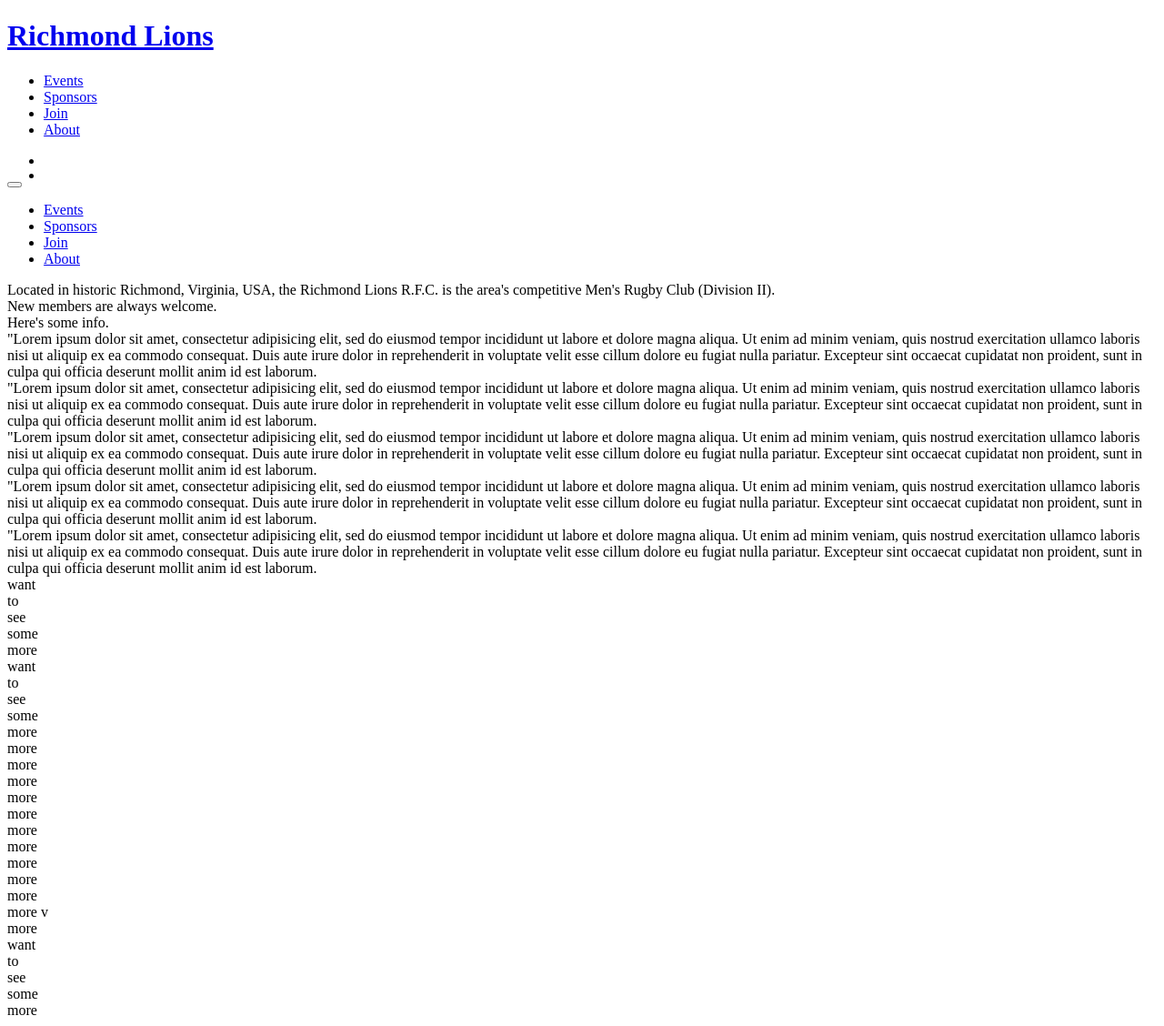
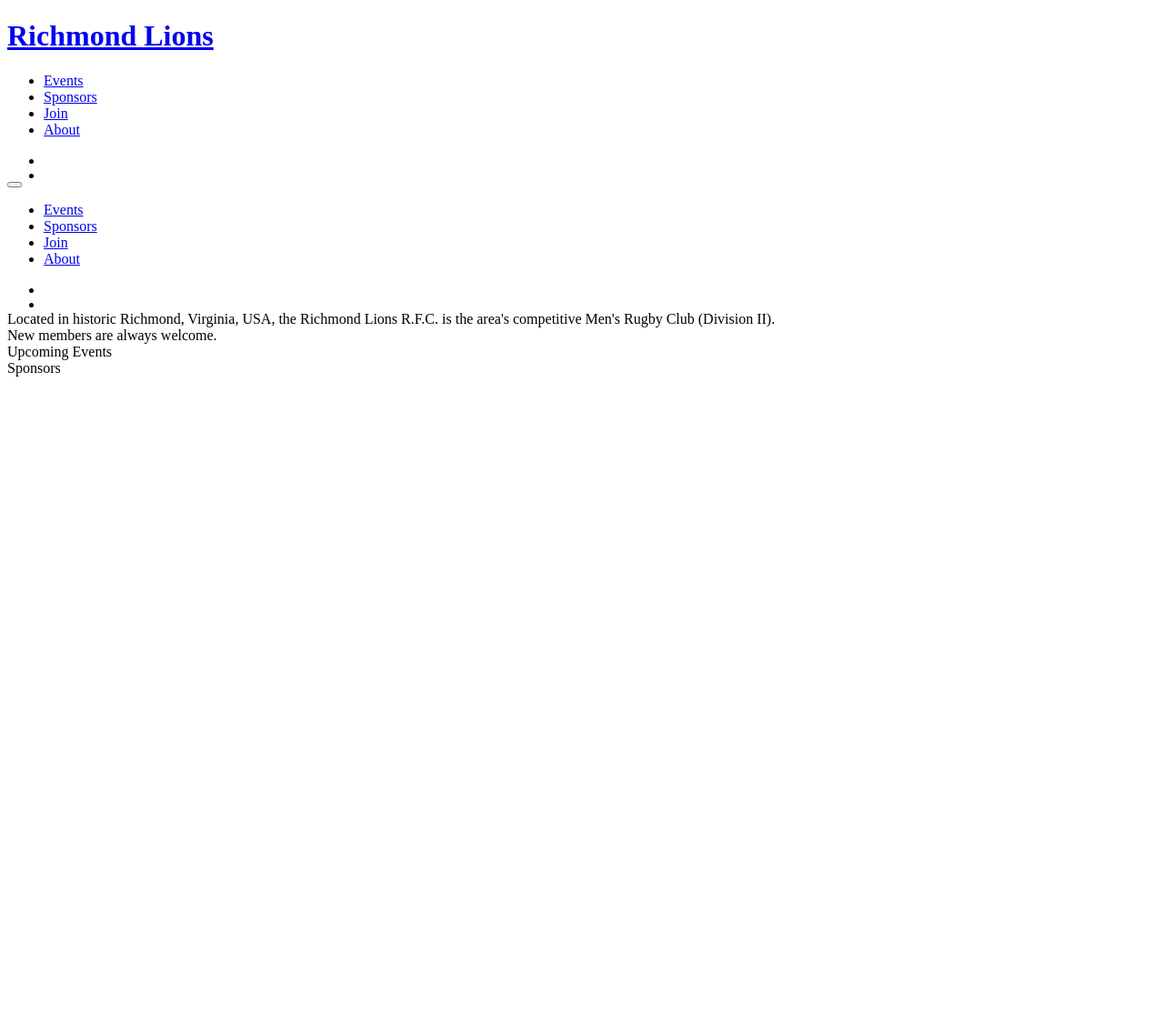
Before and after one commit to jasennett/lions-web, a Yii app: the page made by application/views/site/index.php in a window 1280 px wide. Shown: the whole page at 91% size. After the commit the page ends 414 px from the top, so only its background shows below. Run offline with PHP 8.4 and a stand-in for Yii, Linux system fonts and the light colour scheme; the template is opened without the code that fills it, so the values that code supplies are empty; some libraries are stand-ins or nearby versions.

Commit message:
Start of main page

```diff
--- a/application/controllers/SiteController.php
+++ b/application/controllers/SiteController.php
@@ -30,6 +30,7 @@
 		// renders the view file 'protected/views/site/index.php'
 		// using the default layout 'protected/views/layouts/main.php'
         $this->layout = 'main';
+//        $this->solidHeader = true;
         Yii::app()->clientScript->registerCSSFile('/css/index.css');
         Yii::app()->clientScript->registerScriptFile('/js/skrollr.min.js', CClientScript::POS_END);
         Yii::app()->clientScript->registerScriptFile('/js/main.js', CClientScript::POS_END);
--- a/application/views/site/index.php
+++ b/application/views/site/index.php
@@ -4,102 +4,51 @@
 $this->pageTitle='Richmond Lions Rugby Club'
 ?>
 
-<section class="first about">
-    <div class="content">
-        Located in historic Richmond, Virginia, USA, the Richmond Lions R.F.C. is the area's competitive Men's Rugby Club (Division II).
-        <br />
-        New members are always welcome.
+<section class="first about" data-top="background-position: 50% 0px" data-top-bottom="background-position: 50% -150px">
+    <div class="about-wrap">
+        <div class="content">
+            <nav>
+                <ul class="social">
+                    <li>
+                        <a href="http://facebook.com/RichmondLions">
+                            <div class="icon">
+                                <span class="filler"></span>
+                                <span class="logo icon-facebook-circled"></span>
+                            </div>
+                        </a>
+                    </li>
+                    <li>
+                        <a href="http://twitter.com/RichmondRugby">
+                            <div class="icon">
+                                <span class="filler"></span>
+                                <span class="logo icon-twitter-circled"></span>
+                            </div>
+                        </a>
+                    </li>
+                </ul>
+                <div class="clear"></div>
+            </nav>
+
+            <div class="about-text" data-60-top-top="color: rgba(255,255,255,1)" data-0-top-bottom="color: rgba(255,255,255,0)">
+                <div class="history">
+                    Located in historic Richmond, Virginia, USA, the Richmond Lions R.F.C. is the area's competitive Men's Rugby Club (Division II).
+                </div>
+                <div class="new-members">
+                    New members are always welcome.
+                </div>
+            </div>
+        </div>
     </div>
 </section>
 
 <section class="events">
     <div class="content">
-
+        Upcoming Events
     </div>
 </section>
 
-<section class="first about">
+<section class="sponsors">
     <div class="content">
-
+        Sponsors
     </div>
 </section>
-
-<div data-0="background-position: 50% -50px" data-600="background-position: 50% -200px" class="main-content">
-<div class="text">
-Here's some info.
-<!--<span style="display:none">-->
-<span>
-<br />
-"Lorem ipsum dolor sit amet, consectetur adipisicing elit, sed do eiusmod tempor incididunt ut labore et dolore magna aliqua. Ut enim ad minim veniam, quis nostrud exercitation ullamco laboris nisi ut aliquip ex ea commodo consequat. Duis aute irure dolor in reprehenderit in voluptate velit esse cillum dolore eu fugiat nulla pariatur. Excepteur sint occaecat cupidatat non proident, sunt in culpa qui officia deserunt mollit anim id est laborum.
-<br />
-"Lorem ipsum dolor sit amet, consectetur adipisicing elit, sed do eiusmod tempor incididunt ut labore et dolore magna aliqua. Ut enim ad minim veniam, quis nostrud exercitation ullamco laboris nisi ut aliquip ex ea commodo consequat. Duis aute irure dolor in reprehenderit in voluptate velit esse cillum dolore eu fugiat nulla pariatur. Excepteur sint occaecat cupidatat non proident, sunt in culpa qui officia deserunt mollit anim id est laborum.
-<br />
-"Lorem ipsum dolor sit amet, consectetur adipisicing elit, sed do eiusmod tempor incididunt ut labore et dolore magna aliqua. Ut enim ad minim veniam, quis nostrud exercitation ullamco laboris nisi ut aliquip ex ea commodo consequat. Duis aute irure dolor in reprehenderit in voluptate velit esse cillum dolore eu fugiat nulla pariatur. Excepteur sint occaecat cupidatat non proident, sunt in culpa qui officia deserunt mollit anim id est laborum.
-<br />
-"Lorem ipsum dolor sit amet, consectetur adipisicing elit, sed do eiusmod tempor incididunt ut labore et dolore magna aliqua. Ut enim ad minim veniam, quis nostrud exercitation ullamco laboris nisi ut aliquip ex ea commodo consequat. Duis aute irure dolor in reprehenderit in voluptate velit esse cillum dolore eu fugiat nulla pariatur. Excepteur sint occaecat cupidatat non proident, sunt in culpa qui officia deserunt mollit anim id est laborum.
-<br />
-"Lorem ipsum dolor sit amet, consectetur adipisicing elit, sed do eiusmod tempor incididunt ut labore et dolore magna aliqua. Ut enim ad minim veniam, quis nostrud exercitation ullamco laboris nisi ut aliquip ex ea commodo consequat. Duis aute irure dolor in reprehenderit in voluptate velit esse cillum dolore eu fugiat nulla pariatur. Excepteur sint occaecat cupidatat non proident, sunt in culpa qui officia deserunt mollit anim id est laborum.
-</span>
-</div>
-</div>
-<div class="more-content">
-    want
-    <br/>
-    to
-    <br/>
-    see
-    <br/>
-    some
-    <br/>
-    more
-
-</div>
-<div data-500="background-color: rgba(1,1,1,0)" data-750="background-color: rgba(0,0,0,1)">
-    want
-    <br/>
-    to
-    <br/>
-    see
-    <br/>
-    some
-    <br/>
-    more
-    <br/>
-    more
-    <br/>
-    more
-    <br/>
-    more
-    <br/>
-    more
-    <br/>
-    more
-    <br/>
-    more
-    <br/>
-    more
-    <br/>
-    more
-    <br/>
-    more
-    <br/>
-    more
-    <br/>
-    more
-    v
-    <br/>
-    more
-
-</div>
-<div class="more-content">
-    want
-    <br/>
-    to
-    <br/>
-    see
-    <br/>
-    some
-    <br/>
-    more
-
-</div>
--- a/www/js/main.js
+++ b/www/js/main.js
@@ -1,5 +1,8 @@
 jQuery(document).ready(function($) {
-    var s = skrollr.init();
+    var s = skrollr.init({
+//            forceHeight:false
+        }
+    );
     $("nav.mobile-nav").hide();
     $("button.menu").click(function() {
         $("nav.mobile-nav").slideToggle(250);
```
Also changed, not shown: application/views/layouts/_main.php (deleted, +0 -71 lines), www/css/index.css (+79 -9 lines), www/css/main.css (+20 -18 lines).
